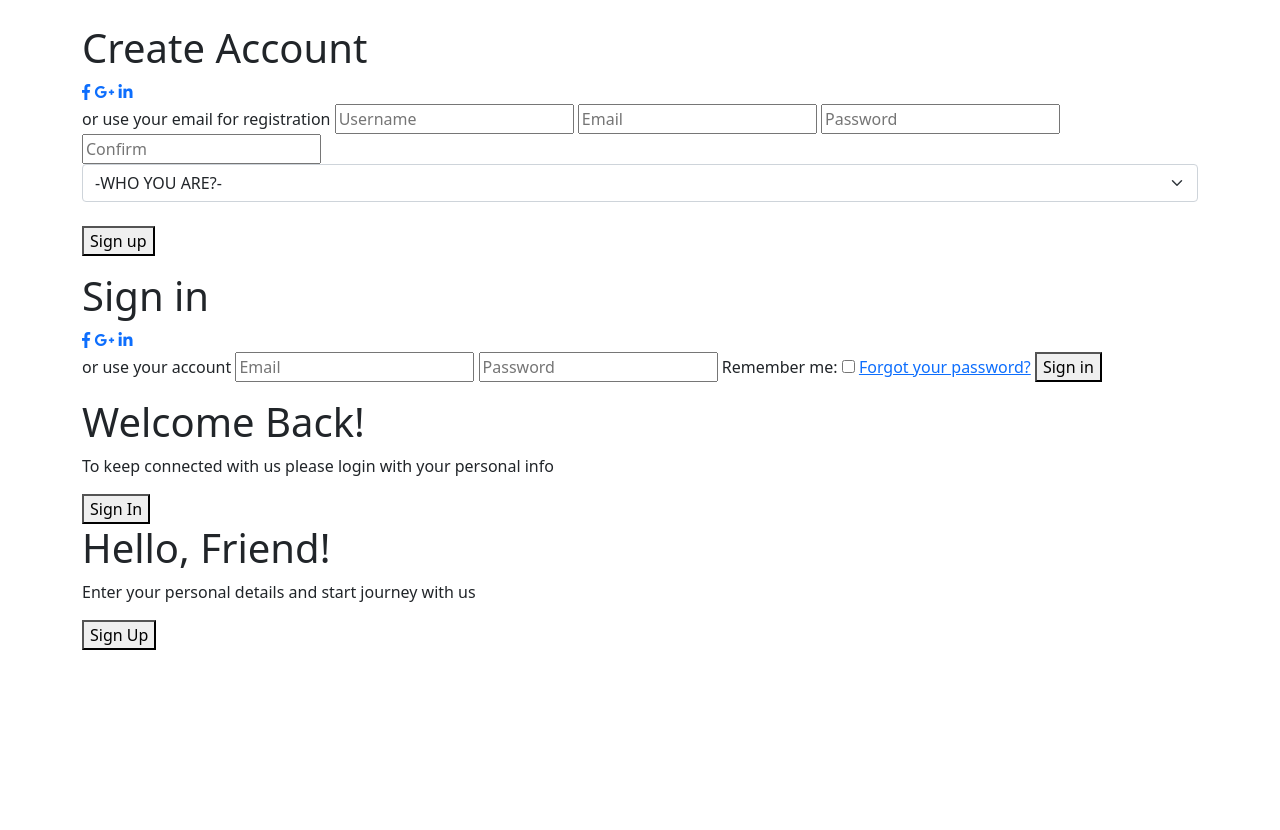
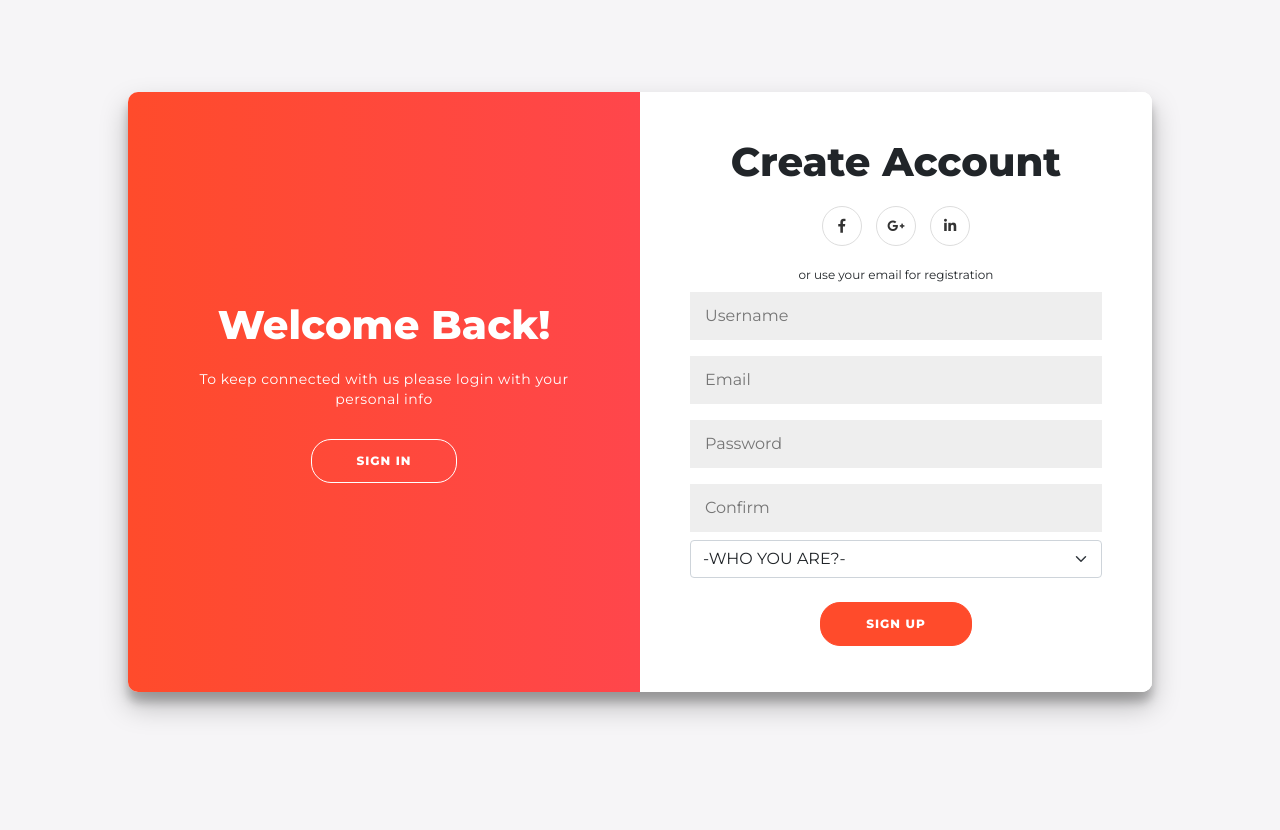
Before and after one commit to GowthamBA/Doctor, a Flask app: page /authentication in a window 1280 px wide. Before the commit the page ends 650 px from the top, so only its background shows below. Run offline with Flask 2, Linux system fonts and the light colour scheme; a user stored in the database is signed in; some libraries are stand-ins or nearby versions.

Commit message:
Fixed login and register
[+] Updated the Validation

```diff
--- a/mydoctor/static/css/login.css
+++ b/mydoctor/static/css/login.css
@@ -1,104 +1,251 @@
-body10 {
-  font-family: "Karla", sans-serif;
-  background-color: #fff;
-  min-height: 100vh; }
+@import url('https://fonts.googleapis.com/css?family=Montserrat:400,800');
 
+* {
+	box-sizing: border-box;
+}
 
+body {
+	background: #f6f5f7;
+	display: flex;
+	justify-content: center;
+	align-items: center;
+	flex-direction: column;
+	font-family: 'Montserrat', sans-serif;
+	height: 100vh;
+	margin: -20px 0 50px;
+}
 
-.brand-wrapper {
-  padding-left: 25% }
-  .brand-wrapper .logo {
-    height: 35px; }
+h1 {
+	font-weight: bold;
+	margin: 0;
+}
 
-  .brand-wrapper .h2 {
-    font-size: 30px; }
+h2 {
+	text-align: center;
+}
 
-.login-section-wrapper {
-  display: -webkit-box;
-  display: flex;
-  -webkit-box-orient: vertical;
-  -webkit-box-direction: normal;
-          flex-direction: column;
-  padding: 68px 100px;
-  background-color: #fff; }
-  @media (max-width: 991px) {
-    .login-section-wrapper {
-      padding-left: 50px;
-      padding-right: 50px; } }
-  @media (max-width: 575px) {
-    .login-section-wrapper {
-      padding-top: 20px;
-      padding-bottom: 20px;
-      min-height: 100vh; } }
+p {
+	font-size: 14px;
+	font-weight: 100;
+	line-height: 20px;
+	letter-spacing: 0.5px;
+	margin: 20px 0 30px;
+}
 
-.login-wrapper {
-  width: 300px;
-  max-width: 100%;
-  padding-top: 24px;
-  padding-bottom: 24px; }
-  @media (max-width: 575px) {
-    .login-wrapper {
-      width: 100%; } }
-  .login-wrapper label {
+span {
+	font-size: 12px;
+}
+
+a {
+	color: #333;
+	font-size: 14px;
+	text-decoration: none;
+	margin: 15px 0;
+}
+
+button {
+	border-radius: 20px;
+	border: 1px solid #FF4B2B;
+	background-color: #FF4B2B;
+	color: #FFFFFF;
+	font-size: 12px;
+	font-weight: bold;
+	padding: 12px 45px;
+	letter-spacing: 1px;
+	text-transform: uppercase;
+	transition: transform 80ms ease-in;
+}
+
+button:active {
+	transform: scale(0.95);
+}
+
+button:focus {
+	outline: none;
+}
+
+button.ghost {
+	background-color: transparent;
+	border-color: #FFFFFF;
+}
+
+form {
+	background-color: #FFFFFF;
+	display: flex;
+	align-items: center;
+	justify-content: center;
+	flex-direction: column;
+	padding: 0 50px;
+	height: 100%;
+	text-align: center;
+}
+
+input {
+	background-color: #eee;
+	border: none;
+	padding: 12px 15px;
+	margin: 8px 0;
+	width: 100%;
+}
+
+.container {
+	background-color: #fff;
+	border-radius: 10px;
+  	box-shadow: 0 14px 28px rgba(0,0,0,0.25),
+			0 10px 10px rgba(0,0,0,0.22);
+	position: relative;
+	overflow: hidden;
+	width: 80%;
+	max-width: 100%;
+	min-height: 600px;
+}
+
+.form-container {
+	position: absolute;
+	top: 0;
+	height: 100%;
+	transition: all 0.6s ease-in-out;
+}
+
+.sign-in-container {
+	left: 0;
+	width: 50%;
+	z-index: 2;
+}
+
+.container.right-panel-active .sign-in-container {
+	transform: translateX(100%);
+}
+
+.sign-up-container {
+	left: 0;
+	width: 50%;
+	opacity: 0;
+	z-index: 1;
+}
+
+.container.right-panel-active .sign-up-container {
+	transform: translateX(100%);
+	opacity: 1;
+	z-index: 5;
+	animation: show 0.6s;
+}
+
+@keyframes show {
+	0%, 49.99% {
+		opacity: 0;
+		z-index: 1;
+	}
+
+	50%, 100% {
+		opacity: 1;
+		z-index: 5;
+	}
+}
+
+.overlay-container {
+	position: absolute;
+	top: 0;
+	left: 50%;
+	width: 50%;
+	height: 100%;
+	overflow: hidden;
+	transition: transform 0.6s ease-in-out;
+	z-index: 100;
+}
+
+.container.right-panel-active .overlay-container{
+	transform: translateX(-100%);
+}
+
+.overlay {
+	background: #FF416C;
+	background: -webkit-linear-gradient(to right, #FF4B2B, #FF416C);
+	background: linear-gradient(to right, #FF4B2B, #FF416C);
+	background-repeat: no-repeat;
+	background-size: cover;
+	background-position: 0 0;
+	color: #FFFFFF;
+	position: relative;
+	left: -100%;
+	height: 100%;
+	width: 200%;
+  	transform: translateX(0);
+	transition: transform 0.6s ease-in-out;
+}
+
+.container.right-panel-active .overlay {
+  	transform: translateX(50%);
+}
+
+.overlay-panel {
+	position: absolute;
+	display: flex;
+	align-items: center;
+	justify-content: center;
+	flex-direction: column;
+	padding: 0 40px;
+	text-align: center;
+	top: 0;
+	height: 100%;
+	width: 50%;
+	transform: translateX(0);
+	transition: transform 0.6s ease-in-out;
+}
+
+.overlay-left {
+	transform: translateX(-20%);
+}
+
+.container.right-panel-active .overlay-left {
+	transform: translateX(0);
+}
+
+.overlay-right {
+	right: 0;
+	transform: translateX(0);
+}
+
+.container.right-panel-active .overlay-right {
+	transform: translateX(20%);
+}
+
+.social-container {
+	margin: 20px 0;
+}
+
+.social-container a {
+	border: 1px solid #DDDDDD;
+	border-radius: 50%;
+	display: inline-flex;
+	justify-content: center;
+	align-items: center;
+	margin: 0 5px;
+	height: 40px;
+	width: 40px;
+}
+
+footer {
+    background-color: #222;
+    color: #fff;
     font-size: 14px;
-    font-weight: bold;
-    color: #b0adad; }
-  .login-wrapper .form-control {
-    border: none;
-    border-bottom: 1px solid #e7e7e7;
-    border-radius: 0;
-    padding: 9px 5px;
-    min-height: 40px;
-    font-size: 18px;
-    font-weight: normal; }
-    .login-wrapper .form-control::-webkit-input-placeholder {
-      color: #b0adad; }
-    .login-wrapper .form-control::-moz-placeholder {
-      color: #b0adad; }
-    .login-wrapper .form-control:-ms-input-placeholder {
-      color: #b0adad; }
-    .login-wrapper .form-control::-ms-input-placeholder {
-      color: #b0adad; }
-    .login-wrapper .form-control::placeholder {
-      color: #b0adad; }
-  .login-wrapper .user-login-btn {
-    padding: 13px 20px;
-    background-color: #fdbb28;
-    border-radius: 0;
-    font-size: 20px;
-    font-weight: bold;
-    color: #fff;
-    margin-bottom: 14px; }
-    .login-wrapper .user-login-btn:hover {
-      border: 1px solid #fdbb28;
-      background-color: darkgoldenrod;
-    }
-  .login-wrapper a.forgot-password-link {
-    color: #080808;
-    font-size: 14px;
-    text-decoration: underline;
-    display: inline-block;
-    margin-bottom: 54px; }
-    @media (max-width: 575px) {
-      .login-wrapper a.forgot-password-link {
-        margin-bottom: 16px; } }
-  .login-wrapper-footer-text {
-    font-size: 16px;
-    color: #000;
-    margin-bottom: 0; }
+    bottom: 0;
+    position: fixed;
+    left: 0;
+    right: 0;
+    text-align: center;
+    z-index: 999;
+}
 
-.login-title {
-  font-size: 30px;
-  color: #000;
-  font-weight: bold;
-  margin-bottom: 25px; }
+footer p {
+    margin: 10px 0;
+}
 
-.login-img {
-  width: 100%;
-  height: 100vh;
-  -o-object-fit: cover;
-     object-fit: cover;
-  -o-object-position: left;
-     object-position: left; }
+footer i {
+    color: red;
+}
 
-/*# sourceMappingURL=login.css.map */
+footer a {
+    color: #3c97bf;
+    text-decoration: none;
+}
```
